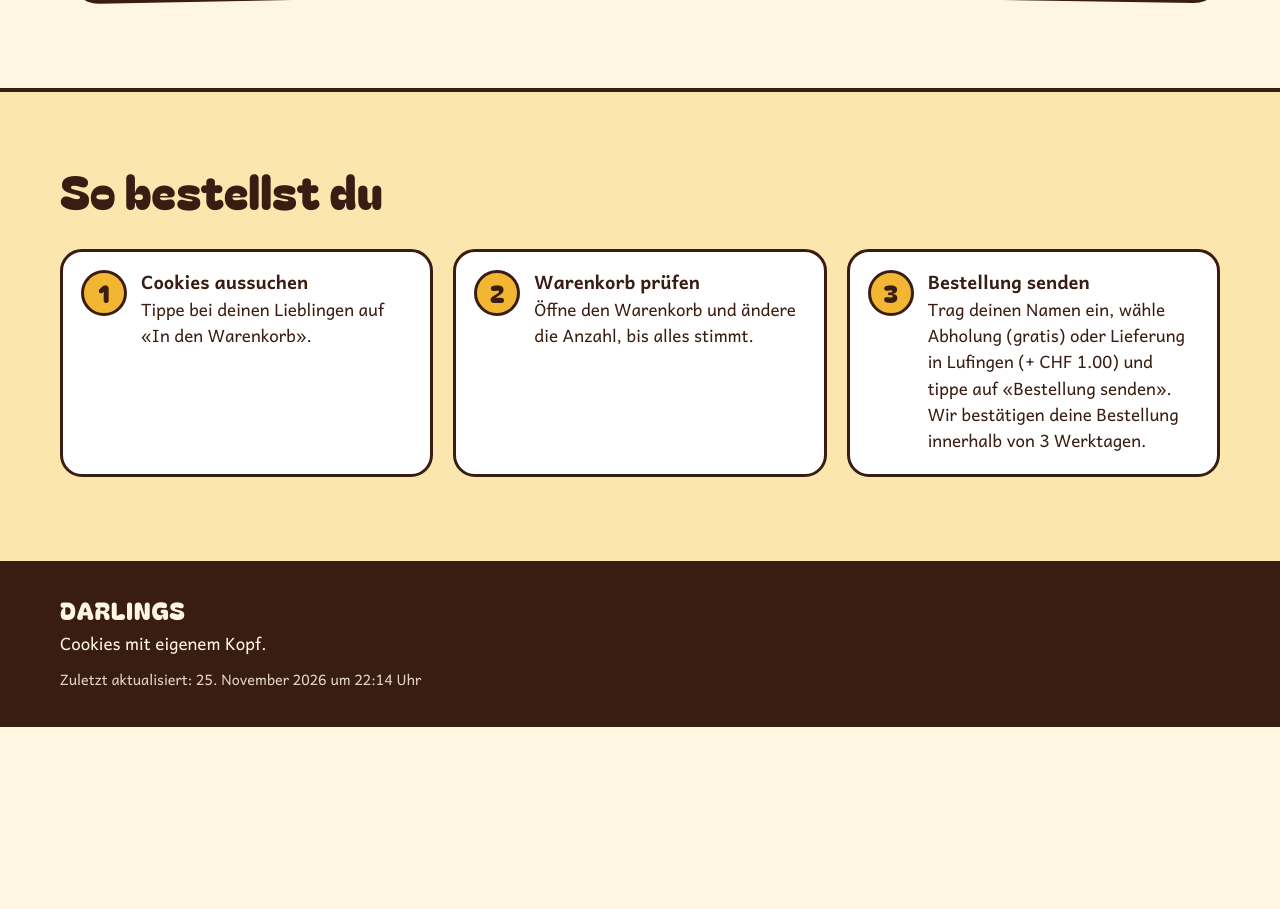
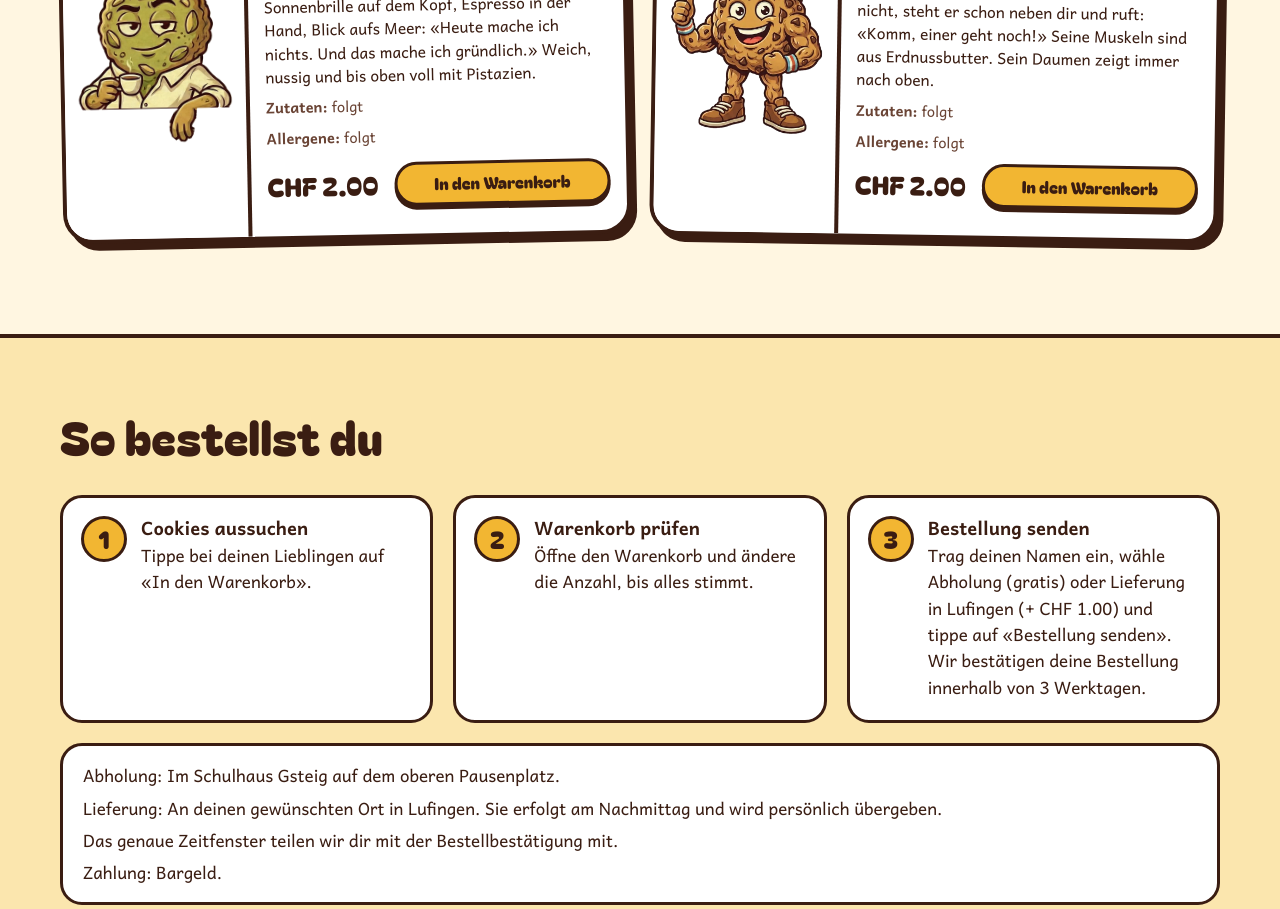
Before and after one commit to darlings-cookies/darlings-cookies.github.io, a plain HTML site: page index.html in a window 1280 px wide. Shown: the part 2305-3214 px from the top of the page. Before the commit the page ends 3032 px from the top, so only its background shows below. Drawn offline with Linux system fonts and the light colour scheme.

Commit message:
Pick-up, delivery and payment details; ingredients and allergens marked as to follow
Co-Authored-By: Claude Fable 5.2 <noreply@anthropic.com>

```diff
--- a/css/styles.css
+++ b/css/styles.css
@@ -368,6 +368,14 @@ main:focus-visible, section:focus-visible, .card:focus-visible, h2:focus-visible
 }
 .steps h3 { font-size: 1.15rem; line-height: 1.3; }
 .steps p { margin-top: 2px; }
+/* pick-up, delivery and payment details */
+.howto__info {
+  margin-top: 20px; padding: 16px 20px; display: flex; flex-direction: column; gap: 6px;
+  background: var(--white); border: 3px solid var(--choc); border-radius: 22px;
+}
+.howto__info[hidden] { display: none; }
+.modal__info { display: flex; flex-direction: column; gap: 4px; }
+.modal__info[hidden] { display: none; }
 
 /* ---------- footer ---------- */
 
--- a/index.html
+++ b/index.html
@@ -81,6 +81,7 @@
           <p>Trag deinen Namen ein, wähle Abholung (gratis) oder Lieferung in Lufingen (+ CHF 1.00) und tippe auf «Bestellung senden». Wir bestätigen deine Bestellung innerhalb von 3 Werktagen.</p>
         </li>
       </ol>
+      <div class="howto__info" id="bestell-infos" hidden></div>
     </div>
   </section>
 
--- a/js/app.js
+++ b/js/app.js
@@ -9,6 +9,8 @@
   var SHOP = window.DARLINGS_SHOP || {};
   var ORDER = SHOP.order || {};
   var FULFILMENT = SHOP.fulfilment || {};
+  /* Pick-up, delivery and payment details, as written in js/katalog.js. */
+  var INFO_LINES = [FULFILMENT.pickup, FULFILMENT.delivery, FULFILMENT.timing, SHOP.payment, ORDER.note].filter(Boolean);
   var CATALOGUE = (window.DARLINGS_CATALOGUE || []).filter(function (c) {
     return c && c.id && c.name;
   });
@@ -684,9 +686,7 @@
     }
     if (who.delivery && DELIVERY_FEE) mail["Lieferung"] = money(DELIVERY_FEE);
     mail["Total"] = money(cartTotal() + feeFor(who.delivery));
-    [FULFILMENT.pickup, FULFILMENT.delivery, SHOP.payment, ORDER.note].filter(Boolean).forEach(function (t, i) {
-      mail["Hinweis " + (i + 1)] = t;
-    });
+    if (ORDER.note) mail["Hinweis"] = ORDER.note;
     return mail;
   }
 
@@ -762,7 +762,7 @@
 
     var info = $("bestellung-info");
     info.textContent = "";
-    [FULFILMENT.pickup, FULFILMENT.delivery, SHOP.payment, ORDER.note].filter(Boolean).forEach(function (t) {
+    INFO_LINES.forEach(function (t) {
       info.appendChild(el("p", { text: t }));
     });
     info.hidden = !info.childNodes.length;
@@ -916,6 +916,10 @@
     $("testhinweis").hidden = !TEST;
     $("fuss-testhinweis").hidden = !TEST;
     document.documentElement.classList.toggle("is-test", TEST);
+    if (INFO_LINES.length && $("bestell-infos")) {
+      INFO_LINES.forEach(function (t) { $("bestell-infos").appendChild(el("p", { text: t })); });
+      $("bestell-infos").hidden = false;
+    }
     if (FREE_EVERY && $("aktion")) {
       $("aktion").textContent = "Jeder " + FREE_EVERY + ". Cookie ist gratis: " + (FREE_EVERY - 1) + " bezahlen, " + FREE_EVERY + " bekommen.";
       $("aktion").hidden = false;
--- a/js/katalog.js
+++ b/js/katalog.js
@@ -42,12 +42,13 @@ window.DARLINGS_SHOP = {
                       // e.g. "Bitte gewünschtes Abholdatum dazuschreiben."
   },
 
-  // Shown in the order pop-up and added to the order e-mail once set.
+  // Shown under «So bestellst du» and in the order pop-up.
   fulfilment: {
-    pickup: null,     // e.g. "Abholung: Mittwoch 12–14 Uhr, Musterstrasse 1, Zürich"
-    delivery: null    // e.g. "Lieferung in Zürich ab CHF 30.–"
+    pickup: "Abholung: Im Schulhaus Gsteig auf dem oberen Pausenplatz.",
+    delivery: "Lieferung: An deinen gewünschten Ort in Lufingen. Sie erfolgt am Nachmittag und wird persönlich übergeben.",
+    timing: "Das genaue Zeitfenster teilen wir dir mit der Bestellbestätigung mit."
   },
-  payment: null       // e.g. "Zahlung mit TWINT oder bar bei der Abholung"
+  payment: "Zahlung: Bargeld."
 };
 
 /* ---------------------------------------------------------------------
@@ -68,8 +69,8 @@ window.DARLINGS_SHOP = {
    price        confirmed price in CHF as a number (e.g. 3.5), or null
    available    false = the character stays visible, but cannot be ordered
    accent       the character's sticker colour
-   ingredients  leave null until confirmed; shown on the card once set
-   allergens    leave null until confirmed; shown on the card once set
+   ingredients  shown on the card as «Zutaten»; null hides the line
+   allergens    shown on the card as «Allergene»; null hides the line
    turnFrames   number of turn-around pictures and
    runFrames    number of running pictures for the "run into the cart"
                 animation. They live in images/run/ and are called
@@ -93,8 +94,8 @@ window.DARLINGS_CATALOGUE = [
     accent: "#F2B632",
     turnFrames: 3,
     runFrames: 6,
-    ingredients: null,
-    allergens: null
+    ingredients: "folgt",
+    allergens: "folgt"
   },
   {
     id: "biscoff-break",
@@ -110,8 +111,8 @@ window.DARLINGS_CATALOGUE = [
     accent: "#7FB3D3",
     turnFrames: 3,
     runFrames: 6,
-    ingredients: null,
-    allergens: null
+    ingredients: "folgt",
+    allergens: "folgt"
   },
   {
     id: "dough-vinci",
@@ -127,8 +128,8 @@ window.DARLINGS_CATALOGUE = [
     accent: "#EE5C8F",
     turnFrames: 3,
     runFrames: 6,
-    ingredients: null,
-    allergens: null
+    ingredients: "folgt",
+    allergens: "folgt"
   },
   {
     id: "choc-noir",
@@ -144,8 +145,8 @@ window.DARLINGS_CATALOGUE = [
     accent: "#C8392D",
     turnFrames: 3,
     runFrames: 6,
-    ingredients: null,
-    allergens: null
+    ingredients: "folgt",
+    allergens: "folgt"
   },
   {
     id: "the-sweetheart",
@@ -161,8 +162,8 @@ window.DARLINGS_CATALOGUE = [
     accent: "#F29CA3",
     turnFrames: 3,
     runFrames: 6,
-    ingredients: null,
-    allergens: null
+    ingredients: "folgt",
+    allergens: "folgt"
   },
   {
     id: "charming-churro",
@@ -178,8 +179,8 @@ window.DARLINGS_CATALOGUE = [
     accent: "#C97B3A",
     turnFrames: 3,
     runFrames: 6,
-    ingredients: null,
-    allergens: null
+    ingredients: "folgt",
+    allergens: "folgt"
   },
   {
     id: "sunday-in-sicily",
@@ -195,8 +196,8 @@ window.DARLINGS_CATALOGUE = [
     accent: "#9DBB5B",
     turnFrames: 3,
     runFrames: 6,
-    ingredients: null,
-    allergens: null
+    ingredients: "folgt",
+    allergens: "folgt"
   },
   {
     id: "chunky-monkey",
@@ -212,7 +213,7 @@ window.DARLINGS_CATALOGUE = [
     accent: "#E2643C",
     turnFrames: 3,
     runFrames: 6,
-    ingredients: null,
-    allergens: null
+    ingredients: "folgt",
+    allergens: "folgt"
   }
 ];
```
Also changed, not shown: 1 other file.
